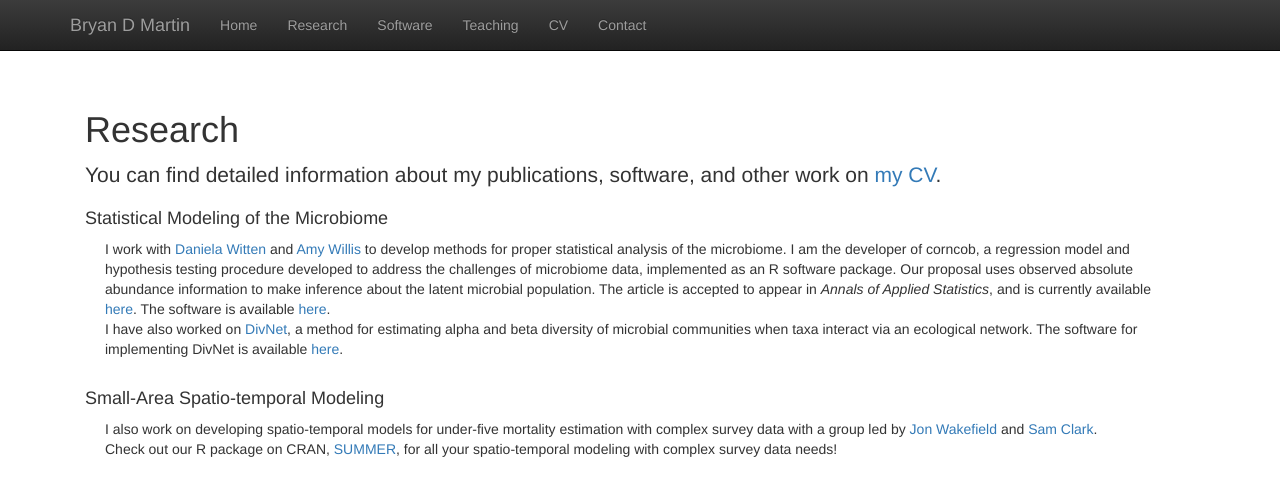
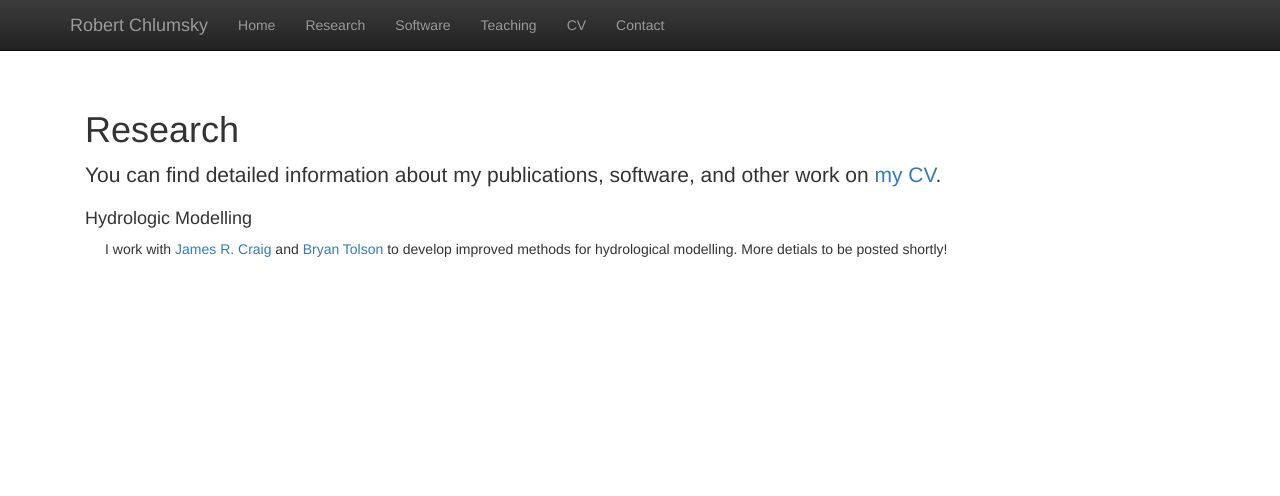
Before and after one commit to rchlumsk/rchlumsk.github.io, a Jekyll site: the page built from research.html, in a window 1280 px wide. Shown: the top 496 px of the page. Built offline with Jekyll 4.4.1, drawn with Linux system fonts in a browser that asks for light colours; nearby versions of some CDN libraries; library files that are not in the unit come from our copies.

Commit message:
Update to main information, more to follow

```diff
--- a/_config.yml
+++ b/_config.yml
@@ -1,13 +1,13 @@
 ###########
 # site.url, site.title
 
-title: 'Bryan D Martin'
+title: 'Robert Chlumsky'
 
 ## note:
 #  use site.path in your templates to make it work for both protocols e.g. http and https
 #  use site.url only inside the web feed template (e.g. requires full url incl. protocol)
 path: ""
-url:  'http://bryandmartin.github.io/'
+url:  'http://rchlumsk.github.io/'
 
 
 ########
--- a/index.html
+++ b/index.html
@@ -1,6 +1,6 @@
 ---
 layout: default
-title:  'Bryan D Martin'
+title:  'Robert Chlumsky'
 ---
 
 <div class="row featurette">
@@ -12,8 +12,8 @@ title:  'Bryan D Martin'
 <div class="col-md-8">
   <h2 class="featurette-heading">About </h2>
   <p class="lead">
-  I am a PhD student in the <a href = "http://www.stat.washington.edu/">Department of Statistics</a>
-    at the University of Washington. My research is focused on model development for compositional data applied to the
+  I am a PhD student in the <a href = "http://www.stat.washington.edu/">Department of Civil and Environmental Engineering</a>
+    at the University of Waterloo. My research is focused on model development for compositional data applied to the
     microbiome, advised by
     <a href = "https://faculty.washington.edu/dwitten/">Daniela Witten</a> and
     <a href = "https://faculty.washington.edu/adwillis/">Amy Willis</a>. My research is supported by an
--- a/research.html
+++ b/research.html
@@ -8,27 +8,9 @@ title:  'Research'
 <p class="lead">
   You can find detailed information about my publications, software, and other work on <a class="active" href="cv.html">my CV</a>.
 </p>
-<h4>Statistical Modeling of the Microbiome</h4>
+<h4>Hydrologic Modelling</h4>
 <p class="content" style="padding:0px;margin:0px 20px 0px;">
-  I work with <a href = "https://faculty.washington.edu/dwitten/">Daniela Witten</a> and
-    <a href = "https://faculty.washington.edu/adwillis/">Amy Willis</a> to develop methods for proper statistical analysis of the microbiome.
-  I am the developer of corncob, a regression model and hypothesis testing procedure developed
-  to address the challenges of microbiome data, implemented as an R software package. Our proposal uses observed absolute abundance information to
-  make inference about the latent microbial population. The article is accepted to appear in <i>Annals of Applied Statistics</i>,
-  and is currently available <a href = "https://www.imstat.org/journals-and-publications/annals-of-applied-statistics/annals-of-applied-statistics-next-issues/">here</a>.
-  The software is available
-  <a href = "https://github.com/bryandmartin/corncob">here</a>.
-  <br/>
-  I have also worked on <a href = "https://www.biorxiv.org/content/early/2018/04/21/305045">DivNet</a>,
-  a method for estimating alpha and beta diversity of microbial communities when taxa interact via an ecological network.
-  The software for implementing DivNet is available <a href = "https://github.com/adw96/DivNet">here</a>.
+  I work with <a href = "http://www.civil.uwaterloo.ca/jrcraig/">James R. Craig</a> and
+    <a href = "https://uwaterloo.ca/scholar/btolson/home">Bryan Tolson</a> to develop improved methods for hydrological modelling. More detials to be posted shortly!
 </p>
 <br/>
-<h4>Small-Area Spatio-temporal Modeling</h4>
-<p class="content" style="padding:0px;margin:0px 20px 0px;">
-  I also work on developing spatio-temporal models for under-five mortality estimation with complex survey data
-  with a group led by  <a href = "https://faculty.washington.edu/jonno/">Jon Wakefield</a> and
-  <a href = "https://sociology.osu.edu/people/clark.2962">Sam Clark</a>. <br/>
-  Check out our R package on CRAN, <a href = "https://CRAN.R-project.org/package=SUMMER">SUMMER</a>,
-  for all your spatio-temporal modeling with complex survey data needs!
-</p>
```
Also changed, not shown: contact.html (+9 -8 lines), teaching.html (+6 -16 lines), README.md.
